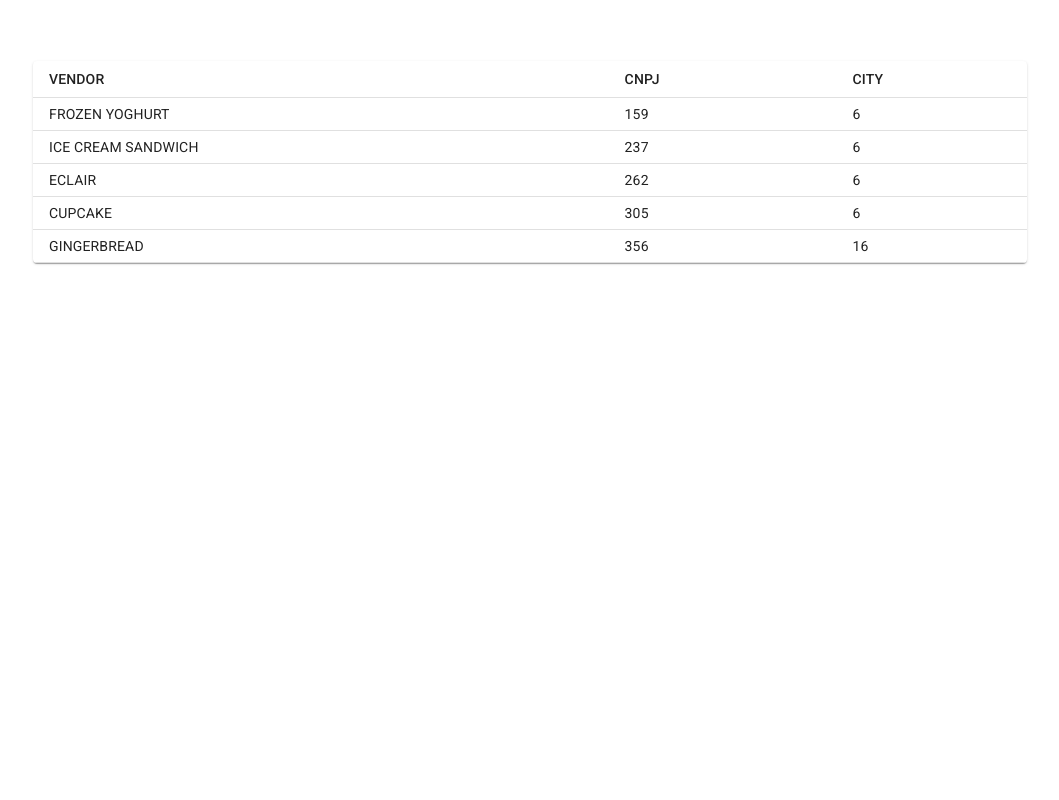
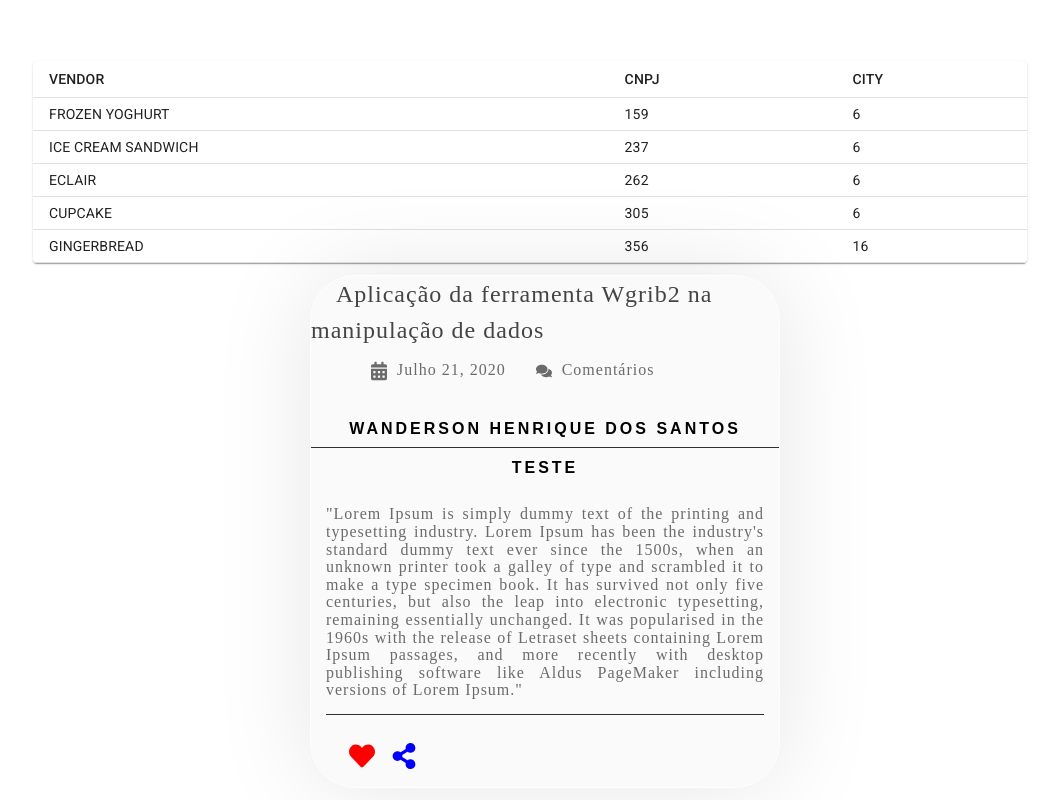
Before and after one commit to Wanhenri/Projeto-ERP, a React (Create React App) app in the folder app/: page /home in a window 1280 px wide. Shown: the part 348-1148 px from the top of the page, without its empty margins (95-1154 px from the left). Before the commit the page ends 800 px from the top, so only its background shows below. Built offline with nearby package versions, Linux system fonts and the light colour scheme.

Commit message:
Criando objects genericos para reuso + inicio da route +atualização do package.json

```diff
--- a/app/package.json
+++ b/app/package.json
@@ -9,6 +9,7 @@
     "@testing-library/user-event": "^7.2.1",
     "react": "^16.13.1",
     "react-dom": "^16.13.1",
+    "react-icons": "^3.10.0",
     "react-router-dom": "^5.2.0",
     "react-scripts": "3.4.1",
     "styled-components": "^5.1.1"
--- a/app/src/App.js
+++ b/app/src/App.js
@@ -5,6 +5,8 @@ import SimpleMenu from './component/MenuDrop'
 import Reset from "./styles/generic/reset";
 import Base from "./styles/base";
 import Data from '../src/pages/Data'
+
+import Home from "../src/pages/Home"
 
 export const Wrapper = styled.section`
   margin: 0 auto;
@@ -20,6 +22,7 @@ function App() {
       <Base />
       <SimpleMenu />
       <Data />
+      <Home />
 
     </div>
 
--- /dev/null
+++ b/app/src/object/Card/index.js
@@ -0,0 +1,12 @@
+import styled from "styled-components";
+
+export const Card = styled.article`
+  flex: 1;
+  color: black;
+  margin: 12px 7px;
+  background: #fafafa;
+  border: 1px solid #fefefe;
+  box-sizing: border-box;
+  border-radius: 45px;
+  box-shadow: 0 0 100px rgba(0, 0, 0, 0.1);
+`;
--- /dev/null
+++ b/app/src/object/Strong/index.js
@@ -0,0 +1,7 @@
+import styled from "styled-components";
+
+export const Strong = styled.strong`
+color: #444444;
+font-size: 1.5em;
+margin-left: 25px;
+`;
--- /dev/null
+++ b/app/src/object/Subtitle/index.js
@@ -0,0 +1,18 @@
+import React from "react";
+import styled from "styled-components";
+
+const SubtitleWrapper = styled.div`
+  text-align: center;
+`;
+
+const Subtitle = styled.h2`
+  color: var(--color-second);
+  font-size: var(--size-medium);
+  padding-bottom: 10px;
+`;
+
+export default ({ content, ...props }) => (
+  <SubtitleWrapper>
+    <Subtitle {...props}>{content}</Subtitle>
+  </SubtitleWrapper>
+);
--- /dev/null
+++ b/app/src/object/Text/index.js
@@ -0,0 +1,14 @@
+import styled from "styled-components";
+
+export const Text = styled.p`
+  color: #6B6B6B;
+  font-size: var(--size-very-big);
+  line-height: 1.1em;
+  padding-top: 10px;
+  padding-bottom: 15px;
+  border-bottom: 1px solid #2e2e33;
+  margin-bottom:20px;
+  text-align: justify;
+  margin-left: 15px;
+  margin-right: 15px;
+`;
--- /dev/null
+++ b/app/src/object/Title/index.js
@@ -0,0 +1,28 @@
+import React from "react";
+
+import styled from "styled-components";
+
+const TitleWrapper = styled.div`
+  text-align: center;
+  margin-bottom: 10px;
+`;
+
+export const Title = styled.h1`
+  color: var(--color-second);
+  font-size: var(--size-very-big);
+  line-height: 1.1em;
+  padding-top: 10px;
+  padding-bottom: 10px;
+  border-bottom: 1px solid #2e2e33;
+`;
+
+export const Strong = styled.strong`
+  color: var(--color-zero);
+  font-size: 1.5em;
+`;
+
+export default ({ content }) => (
+  <TitleWrapper>
+    <Title>{content}</Title>
+  </TitleWrapper>
+);
--- /dev/null
+++ b/app/src/pages/Home/index.js
@@ -0,0 +1,94 @@
+import React from "react";
+import styled from "styled-components";
+import { FaCalendarAlt, FaHeart, FaComments, FaShareAlt } from "react-icons/fa";
+
+import Title from "../../object/Title";
+import Subtitle from "../../object/Subtitle";
+import { Text } from "../../object/Text";
+import { Strong } from "../../object/Strong";
+import { Card } from "../../object/Card";
+
+
+export const DateBlogWrapper = styled.div`
+  text-align: center;
+  margin-bottom: 10px;
+`;
+export const DateBlog = styled.p`
+  color: #6b6b6b;
+  font-size: var(--size-very-big);
+  line-height: 1.1em;
+  padding-top: 10px;
+  padding-bottom: 10px;
+  padding-left: 30px;
+`;
+
+export const InfoBlogWrapper = styled.section`
+  display: flex;
+  padding-left: 30px;
+  flex-direction: row;
+`;
+
+export const ReactionBlogWrapper = styled.section`
+  display: flex;
+  margin-left: 30px;
+  margin-bottom: 10px;
+  flex-direction: row;
+`;
+
+export const BlogContainer = styled.section`
+  width: 100%;
+  margin: 10px auto;
+  margin: 0 auto;
+  display: flex;
+  flex-flow: row wrap;
+  justify-content: center;
+
+
+`;
+
+export const Icon = styled.button`
+  padding: 8px;
+  background: none;
+  border: none;
+`;
+
+export default function Home() {
+  return (
+    <BlogContainer>
+      <Card style={{ maxWidth: 470 }}>
+        <Strong>Aplicação da ferramenta Wgrib2 na manipulação de dados</Strong>
+        <InfoBlogWrapper>
+          <DateBlog>
+            <FaCalendarAlt size={26} style={{ paddingRight: "10px" }} />
+            Julho 21, 2020
+          </DateBlog>
+          <DateBlog>
+            <FaComments size={26} style={{ paddingRight: "10px" }} />
+            Comentários
+          </DateBlog>
+        </InfoBlogWrapper>
+        <Title content={"Wanderson Henrique dos Santos"} />
+        <Subtitle content={"teste"} />
+        <Text>
+          "Lorem Ipsum is simply dummy text of the printing and typesetting
+          industry. Lorem Ipsum has been the industry's standard dummy text ever
+          since the 1500s, when an unknown printer took a galley of type and
+          scrambled it to make a type specimen book. It has survived not only
+          five centuries, but also the leap into electronic typesetting,
+          remaining essentially unchanged. It was popularised in the 1960s with
+          the release of Letraset sheets containing Lorem Ipsum passages, and
+          more recently with desktop publishing software like Aldus PageMaker
+          including versions of Lorem Ipsum."
+        </Text>
+        <ReactionBlogWrapper>
+          <Icon>
+            <FaHeart size={26} color="red" />
+          </Icon>
+          <Icon>
+            <FaShareAlt size={26} color="blue" />
+          </Icon>
+        </ReactionBlogWrapper>
+      </Card>
+    </BlogContainer>
+  );
+}
```
Also changed, not shown: app/src/routes.js (line endings or trailing spaces), 1 other file (tests, documents, lock files or other folders).
